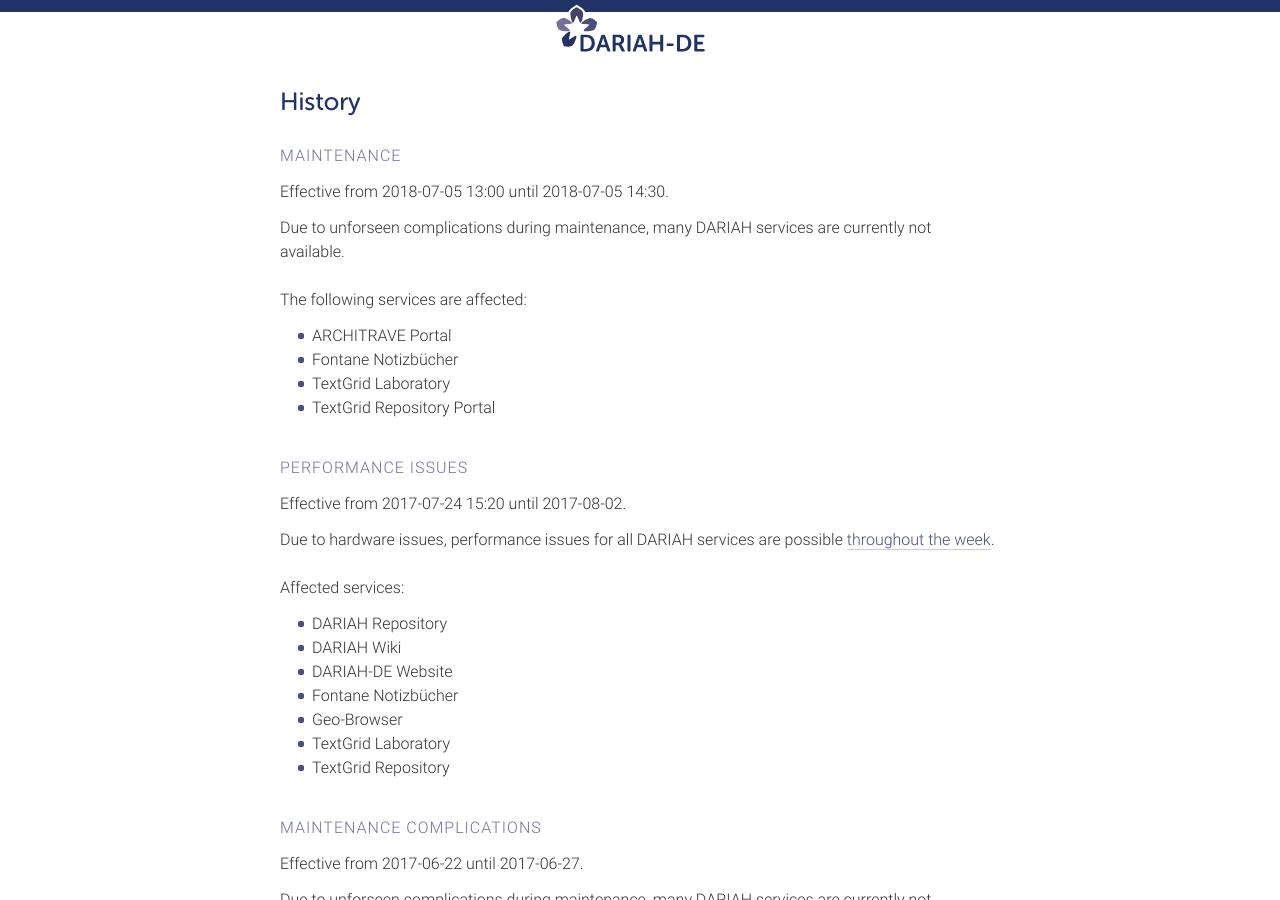
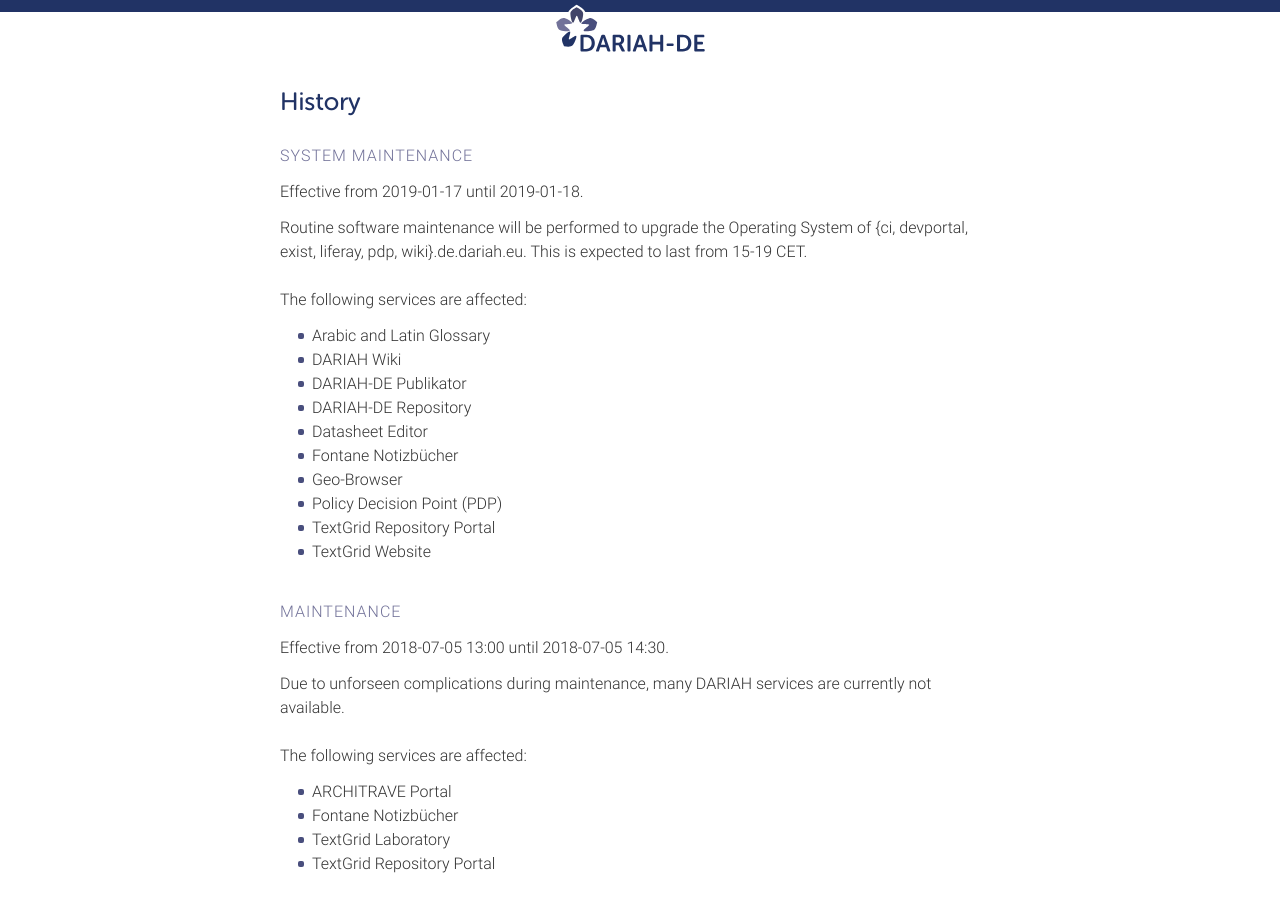
Before and after one commit to DARIAH-DE/status, a Jekyll site: the page built from history.md, in a window 1280 px wide and 900 px high. Built offline with Jekyll 4.4.1, drawn with Linux system fonts in a browser that asks for light colours; our own code applies the rules of GitHub Pages for plain Markdown files.

Commit message:
added maintenance to history

```diff
--- a/_data/history.yaml
+++ b/_data/history.yaml
@@ -1,4 +1,16 @@
 ---
+- title: 'System Maintenance'
+  description: 'Routine software maintenance will be performed to upgrade the Operating System of {ci, devportal, exist, liferay, pdp, wiki}.de.dariah.eu. This is expected to last from 15-19 CET.'
+  date_start: '2019-01-17'
+  date_end: '2019-01-18'
+  affected:
+    - '/servers/ref'
+    - '/servers/repository-de-dariah-eu'
+    - '/servers/res'
+    - '/middlewares/liferay'
+    - '/services/confluence'
+    - '/services/algloss'
+    - '/services/pdp'
 - title: 'Maintenance'
   description: 'Due to unforseen complications during maintenance, many DARIAH services are currently not available.'
   date_start: '2018-07-05 13:00'
```
